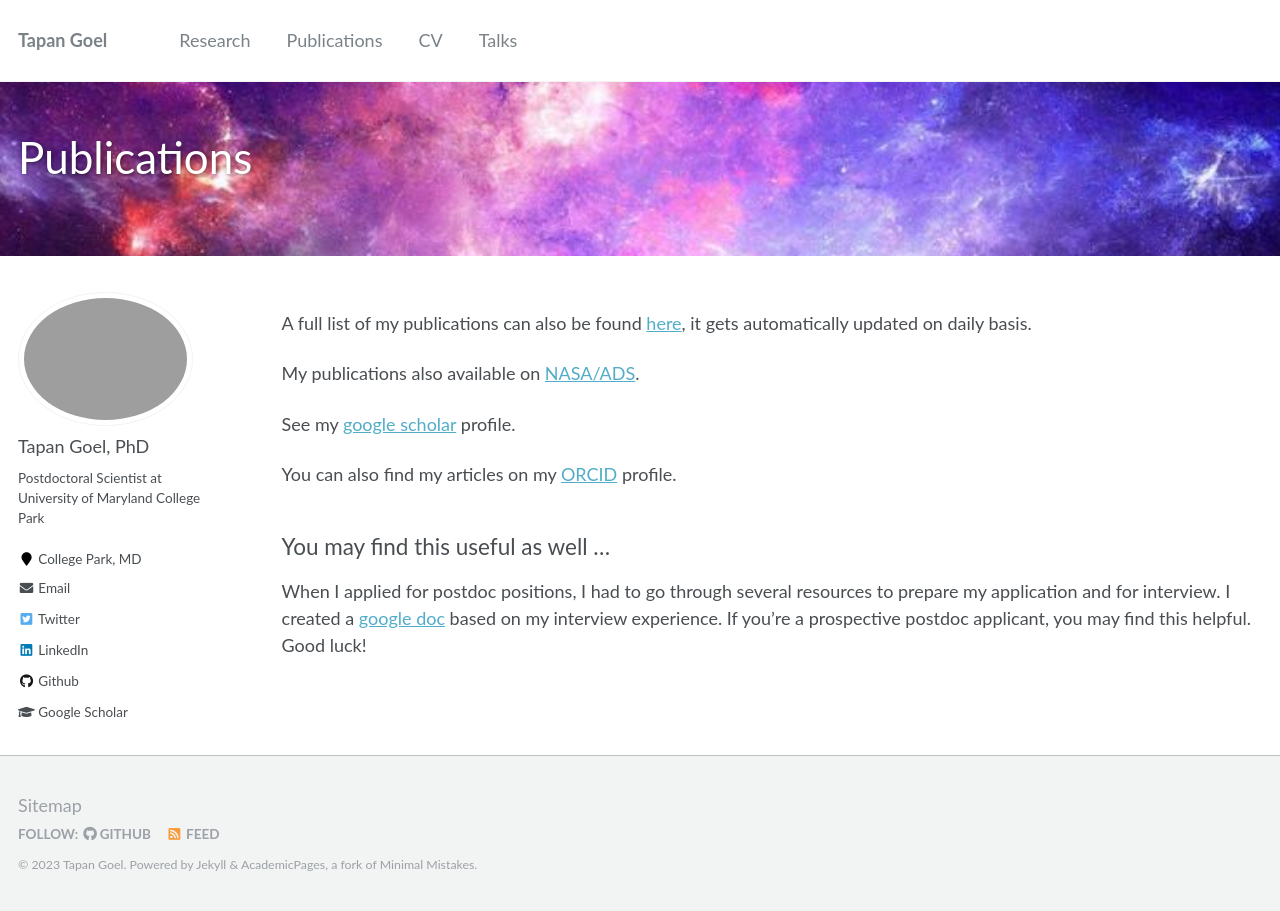
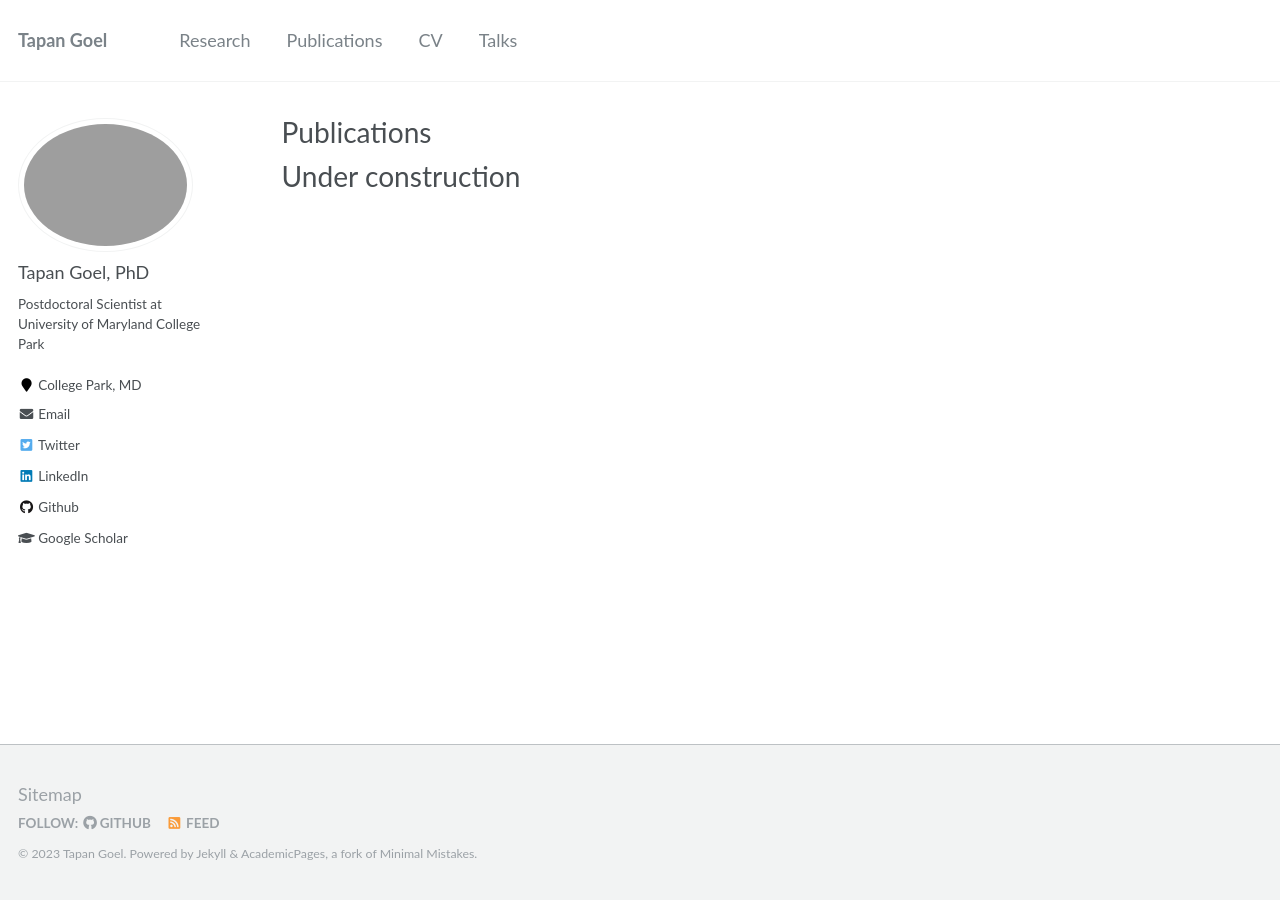
Before and after one commit to tapangoel1994/tapangoel1994.github.io, a Jekyll site: the page built from _pages/publications.md, in a window 1280 px wide. Built offline with Jekyll 4.4.1, drawn with Linux system fonts in a browser that asks for light colours.

Commit message:
Update publications.md

```diff
--- a/_pages/publications.md
+++ b/_pages/publications.md
@@ -3,21 +3,8 @@ layout: archive
 title: "Publications"
 permalink: /publications/
 author_profile: true
-header:
-  overlay_image: galaxy7.jpg
 ---
 
 
 
-A full list of my publications can also be found [here](https://raw.githubusercontent.com/abhi0395/mycv/main-pdf/tex/pubs.pdf){:target="_blank"}, it gets automatically updated on daily basis.
-
-My publications also available on [NASA/ADS](https://ui.adsabs.harvard.edu/public-libraries/YPXGQEsNQg-zR9R9YBYFXw){:target="_blank"}.
-
-See my [google scholar]({{site.author.googlescholar}}){:target="_blank"} profile.
-
-You can also find my articles on my [ORCID](https://orcid.org/0000-0003-2923-1585){:target="_blank"} profile.
-
-
-## You may find this useful as well ...
-
-When I applied for postdoc positions, I had to go through several resources to prepare my application and for interview. I created a [google doc](https://docs.google.com/document/d/1QyoYoTHRDnZkvOnQyiNHJFbBZZAJQuz0eGRmFUaH_74/edit?usp=sharing) based on my interview experience. If you're a prospective postdoc applicant, you may find this helpful. Good luck!
+# Under construction
```
